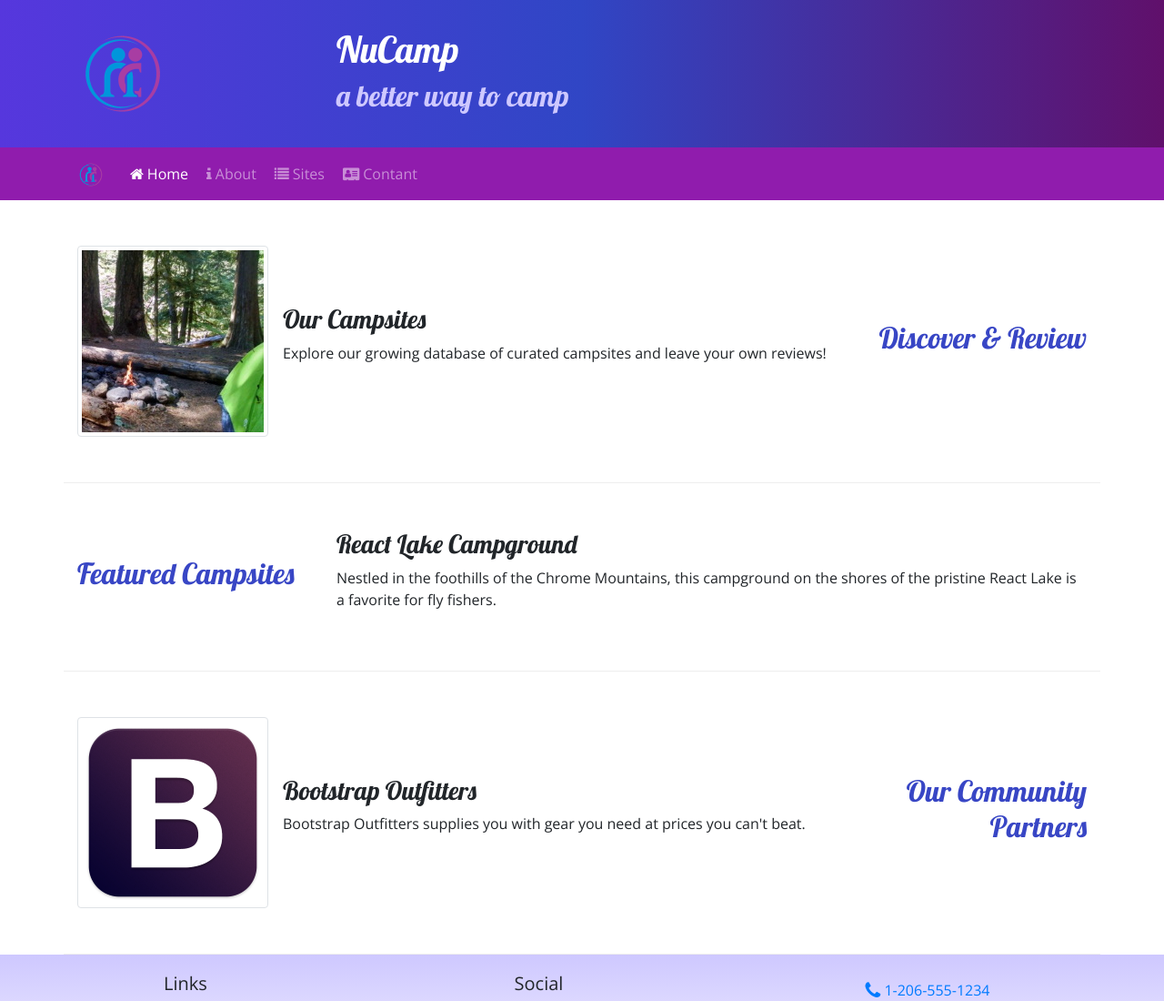
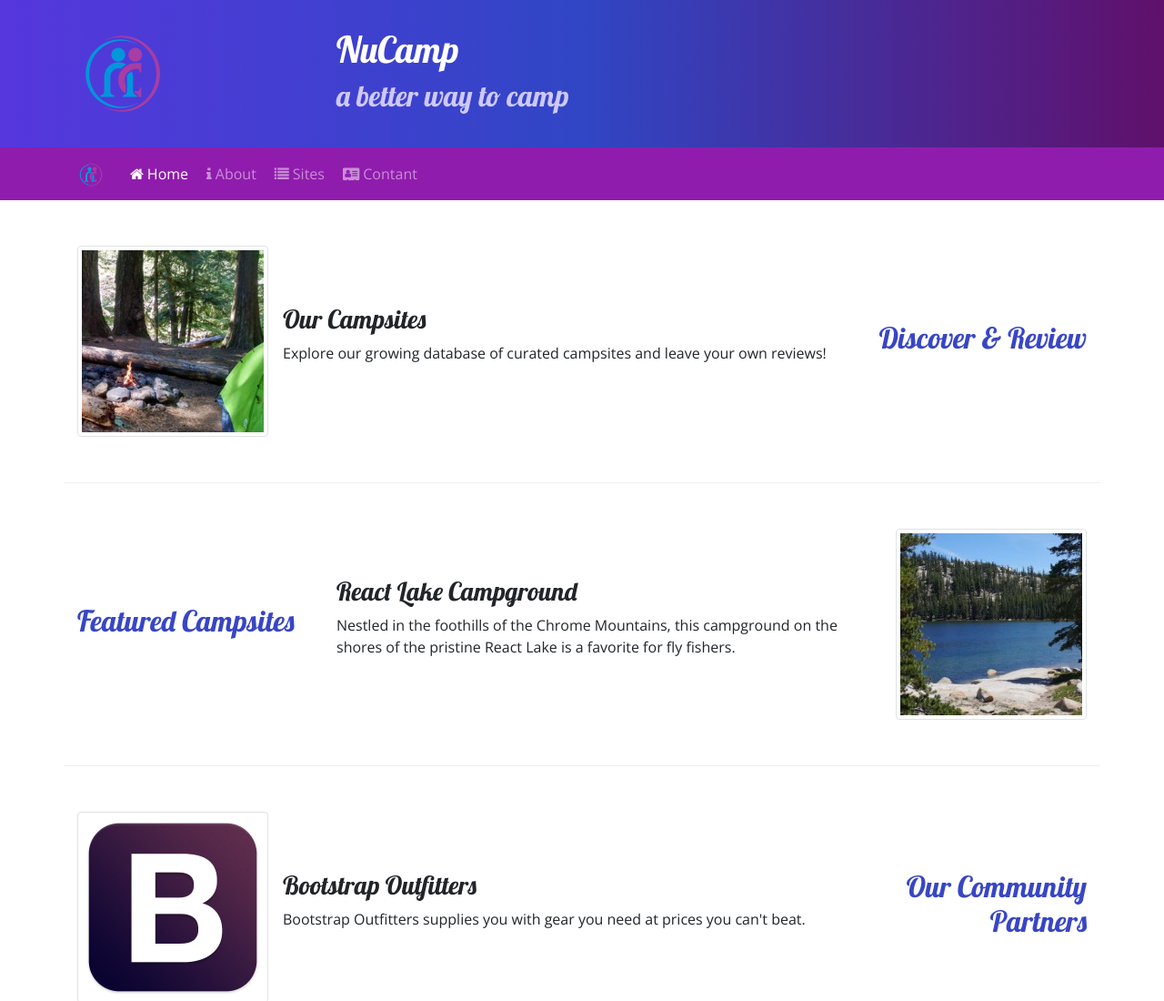
Before and after one commit to Dina2703/week2, a website: page index.html in a window 1280 px wide. Shown: the top 1100 px of the page at 91% size. Drawn offline with nearby package versions, Linux system fonts and the light colour scheme.

Commit message:
task-1 complete

```diff
--- a/index.html
+++ b/index.html
@@ -70,11 +70,15 @@
                 <h2>Featured Campsites</h2>
             </div>
             <div class="col">
-                <h3>React Lake Campground</h3>
-                <p class="d-none d-sm-block">Nestled in the foothills of the Chrome Mountains, this campground on the shores of the pristine React Lake is a favorite for fly fishers.</p>
+                <div class="media">
+                    <div class="media-body align-self-center" >
+                        <h3>React Lake Campground</h3>
+                        <p class="d-none d-sm-block">Nestled in the foothills of the Chrome Mountains, this campground on the shores of the pristine React Lake is a favorite for fly fishers.</p>
+                    </div>
+                    <img class="d-flex ml-3 img-thumbnail" src="img/react-lake-thumb.jpg" alt="react lake thumb">
+                </div>
             </div>
         </div>
-
 
         <div class="row row-content align-items-center">
             <div class="col-sm-4 order-sm-last col-md-3">
```
